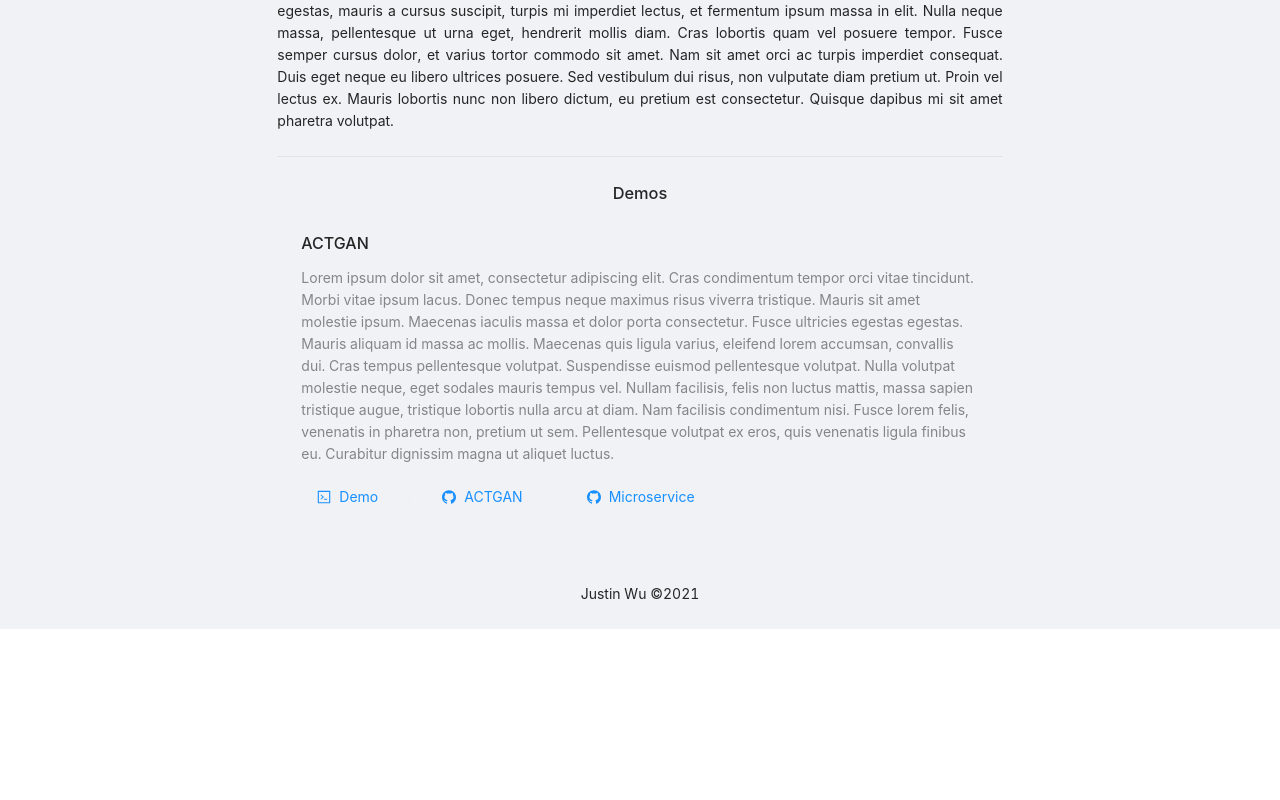
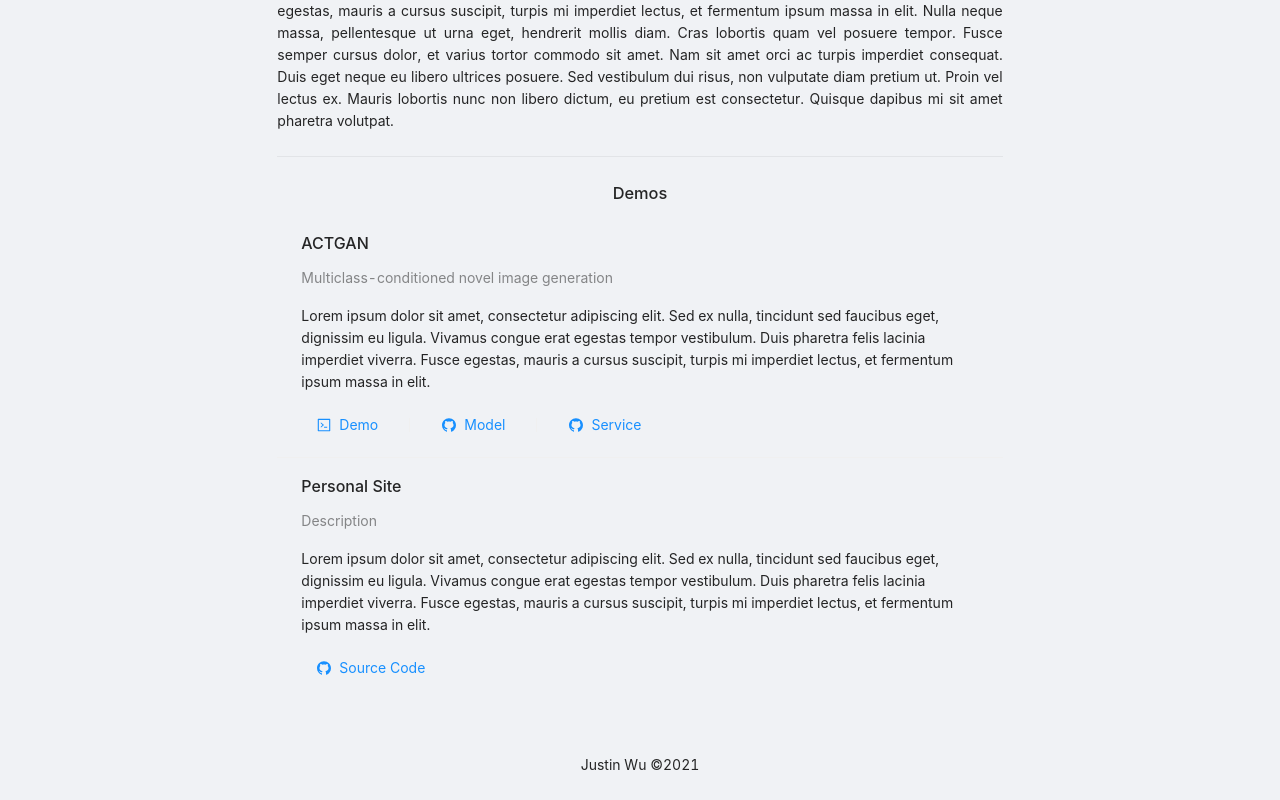
Before and after one commit to JustinLokHinWu/Personal-Site-Frontend, a React (Create React App) app: page / in a window 1280 px wide. Shown: the part 510-1310 px from the top of the page. Before the commit the page ends 1139 px from the top, so only its background shows below. Built offline with nearby package versions, Linux system fonts and the light colour scheme.

Commit message:
Improved demo list items, added new entry

```diff
--- a/src/components/DemoInfo.js
+++ b/src/components/DemoInfo.js
@@ -1,15 +1,27 @@
-import { GithubFilled } from '@ant-design/icons';
+import { GithubFilled, CodeOutlined } from '@ant-design/icons';
 
 export const ActganInfo = {
     title: "ACTGAN",
-    description: "Lorem ipsum dolor sit amet, consectetur adipiscing elit. Cras condimentum tempor orci vitae tincidunt. Morbi vitae ipsum lacus. Donec tempus neque maximus risus viverra tristique. Mauris sit amet molestie ipsum. Maecenas iaculis massa et dolor porta consectetur. Fusce ultricies egestas egestas. Mauris aliquam id massa ac mollis. Maecenas quis ligula varius, eleifend lorem accumsan, convallis dui. Cras tempus pellentesque volutpat. Suspendisse euismod pellentesque volutpat. Nulla volutpat molestie neque, eget sodales mauris tempus vel. Nullam facilisis, felis non luctus mattis, massa sapien tristique augue, tristique lobortis nulla arcu at diam. Nam facilisis condimentum nisi. Fusce lorem felis, venenatis in pharetra non, pretium ut sem. Pellentesque volutpat ex eros, quis venenatis ligula finibus eu. Curabitur dignissim magna ut aliquet luctus.",
+    description: "Multiclass-conditioned novel image generation",
+    content: "Lorem ipsum dolor sit amet, consectetur adipiscing elit. Sed ex nulla, tincidunt sed faucibus eget, dignissim eu ligula. Vivamus congue erat egestas tempor vestibulum. Duis pharetra felis lacinia imperdiet viverra. Fusce egestas, mauris a cursus suscipit, turpis mi imperdiet lectus, et fermentum ipsum massa in elit.",
     page_path: "/demos/actgan",
     links: [
-        {'text': 'ACTGAN', 'link': 'https://github.com/JustinLokHinWu/ACTGAN', 'icon': GithubFilled},
-        {'text': 'Microservice', 'link': 'https://github.com/JustinLokHinWu/ACTGAN-Service', 'icon': GithubFilled},
+        {'text': 'Demo', 'link': '/demos/actgan', 'icon': CodeOutlined},
+        {'text': 'Model', 'link': 'https://github.com/JustinLokHinWu/ACTGAN', 'icon': GithubFilled},
+        {'text': 'Service', 'link': 'https://github.com/JustinLokHinWu/ACTGAN-Service', 'icon': GithubFilled},
+    ]
+}
+
+export const PersonalSiteInfo = {
+    title: "Personal Site",
+    description: "Description",
+    content: "Lorem ipsum dolor sit amet, consectetur adipiscing elit. Sed ex nulla, tincidunt sed faucibus eget, dignissim eu ligula. Vivamus congue erat egestas tempor vestibulum. Duis pharetra felis lacinia imperdiet viverra. Fusce egestas, mauris a cursus suscipit, turpis mi imperdiet lectus, et fermentum ipsum massa in elit.",
+    links: [
+        {'text': 'Source Code', 'link': 'https://github.com/JustinLokHinWu/Personal-Website', 'icon': GithubFilled}
     ]
 }
 
 export const DemoInfo = [
-    ActganInfo
+    ActganInfo,
+    PersonalSiteInfo
 ]
--- a/src/components/DemoList.js
+++ b/src/components/DemoList.js
@@ -1,12 +1,10 @@
+import 'antd/dist/antd.css';
 import { List } from 'antd'
-import 'antd/dist/antd.css';
 import DemoListItem from './DemoListItem';
 import { DemoInfo } from './DemoInfo'
 
 const DemoList = () => {
-    console.log(DemoInfo)
     const demos = DemoInfo
-    console.log(demos)
     return (
         // TODO: migrate descriptions, etc. to web service
         <List
@@ -17,21 +15,12 @@ const DemoList = () => {
                 <DemoListItem
                     title={item.title}
                     description={item.description}
+                    content={item.content}
                     demoPath={item.page_path}
                     links={item.links}
-                >
-                    Ding Dong
-                </DemoListItem>
+                />
             )}
-        >
-
-            {/* <DemoListItem
-                title='ACTGAN Demo'
-                description=''
-                demoPath='/demos/actgan'
-                sourcePath='https://github.com/JustinLokHinWu/ACTGAN'
-            /> */}
-        </List>
+        />
     )
 }
 
--- a/src/components/DemoListItem.js
+++ b/src/components/DemoListItem.js
@@ -1,18 +1,12 @@
-import { CodeOutlined } from '@ant-design/icons';
-import { List } from 'antd'
+import { Avatar, List } from 'antd'
 import 'antd/dist/antd.css';
 
 import IconButton from './IconButton';
 
-const DemoListItem = ({ title, description, demoPath, links }) => {
+const DemoListItem = ({ title, description, content, links }) => {
     return (
         <List.Item
-            actions={[
-                <IconButton
-                    icon={CodeOutlined}
-                    text={'Demo'}
-                    link={demoPath}
-                />].concat(
+            actions={
                 links.map(entry =>
                     <IconButton
                         icon={entry.icon}
@@ -20,13 +14,13 @@ const DemoListItem = ({ title, description, demoPath, links }) => {
                         link={entry.link}
                     />
                 )
-                )
             }
         >
             <List.Item.Meta
                 title={title}
                 description={description}
             />
+            {content}
         </List.Item>
     )
 }
```
Lines whose indentation alone changed are shown as unchanged.
